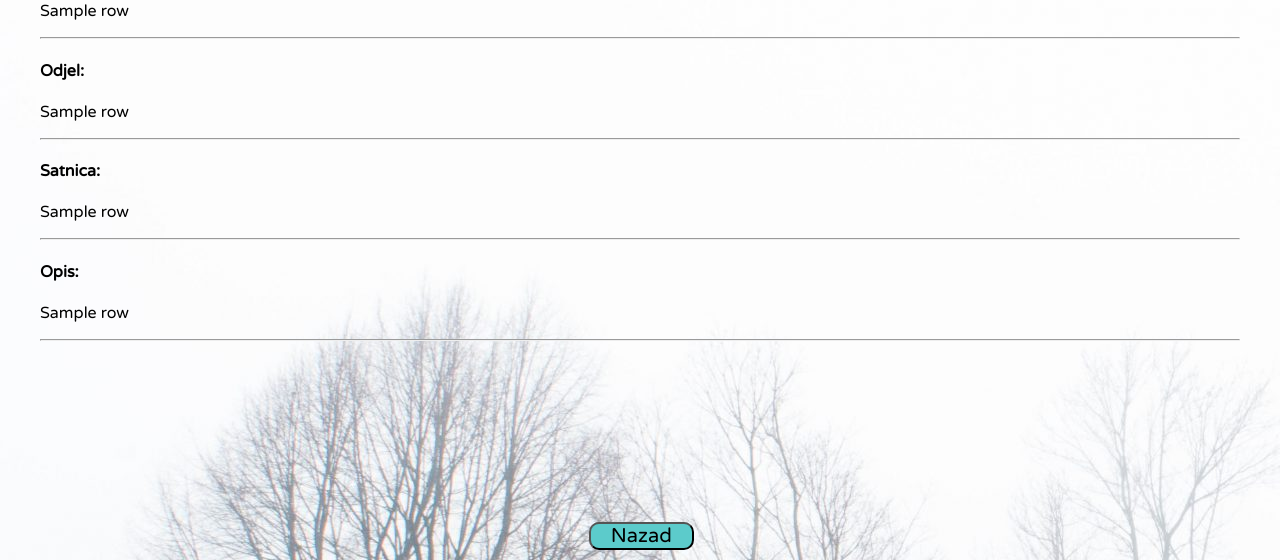
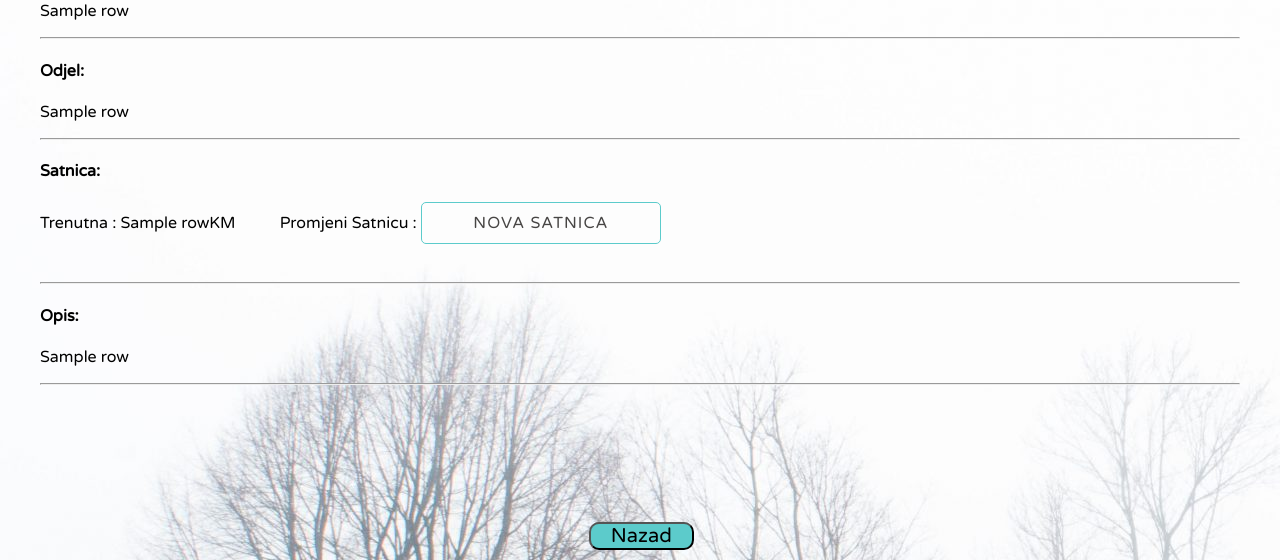
Before and after one commit to MarkoCuk54/Payroll-Application, a Flask app: template templates/editUser.html in a window 1280 px wide. Shown: the part 240-800 px from the top of the page. Run offline with Flask 2, Linux system fonts and the light colour scheme; the template is opened without the code that fills it: most values are stand-ins (such as "Sample title", 1, 10 or a date in 2020).

Commit message:
adding "change satnica" form

```diff
--- a/static/editUser.css
+++ b/static/editUser.css
@@ -34,3 +34,12 @@ h1 {
 .info {
     margin: 40px 40px 0px 40px;
 }
+
+#satnica {
+    width: 20%;
+    text-decoration: none;
+    border: solid #5ccbcb 1px;
+    text-align: center;
+    padding: 10px;
+    border-radius: 5px;
+}
--- a/templates/editUser.html
+++ b/templates/editUser.html
@@ -24,13 +24,14 @@
         <p>{{data[4]}}</p>
         <hr />
         <h4>Satnica:</h4>
-        <p>{{data[3]}}</p>
+        <p style="display: contents">Trenutna : {{data[3]}}KM</p>
+        <label style="margin-left: 40px" for="satnica">Promjeni Satnicu : </label>
+        <input type="text" placeholder="Nova satnica" name="satnica" id="satnica" />
         <hr />
         <h4>Opis:</h4>
         <p>{{data[5]}}</p>
         <hr />
     </div>
-
     <form class="form-nazad" action="/sviRadnici">
         <button class="button-nazad">Nazad</button>
     </form>
```
